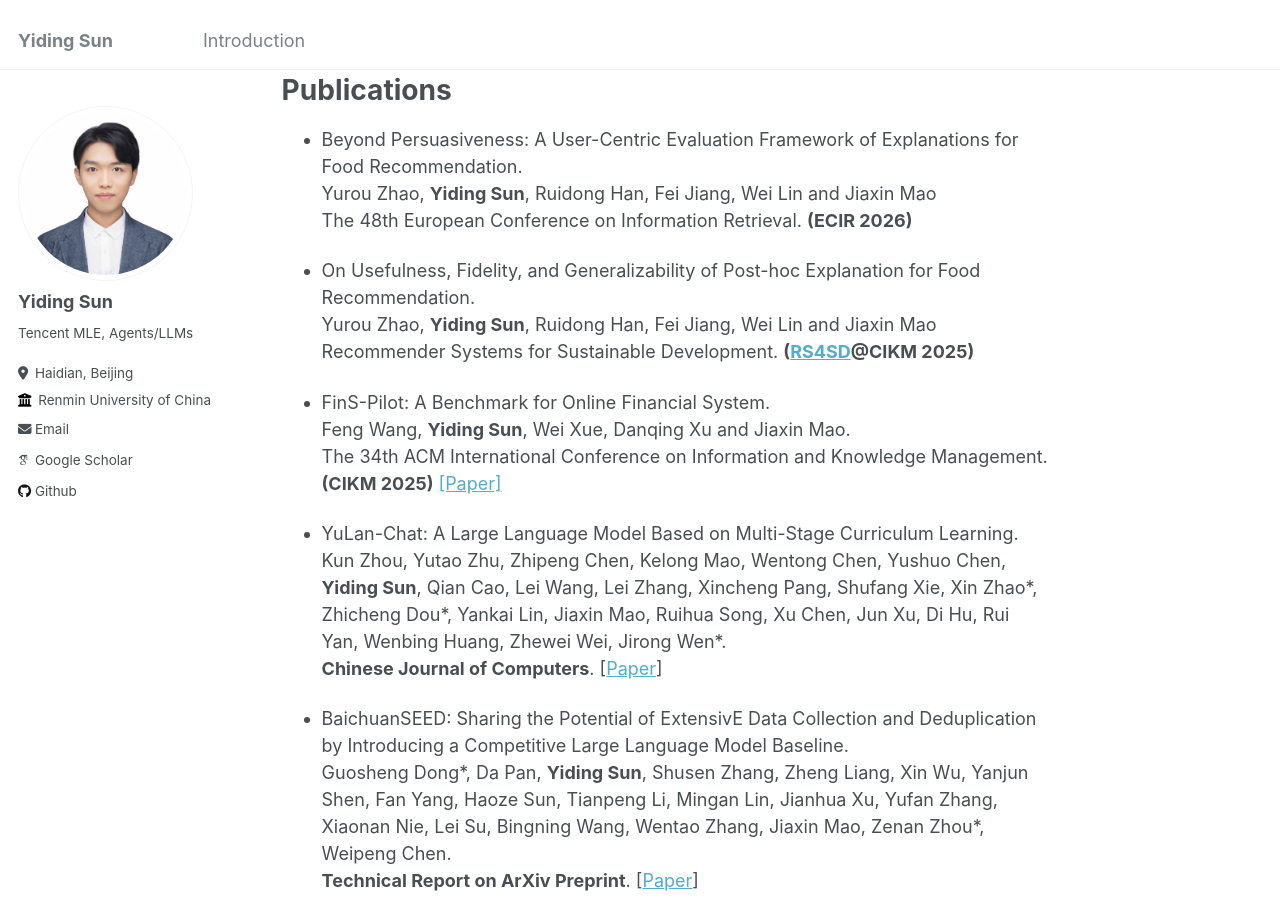
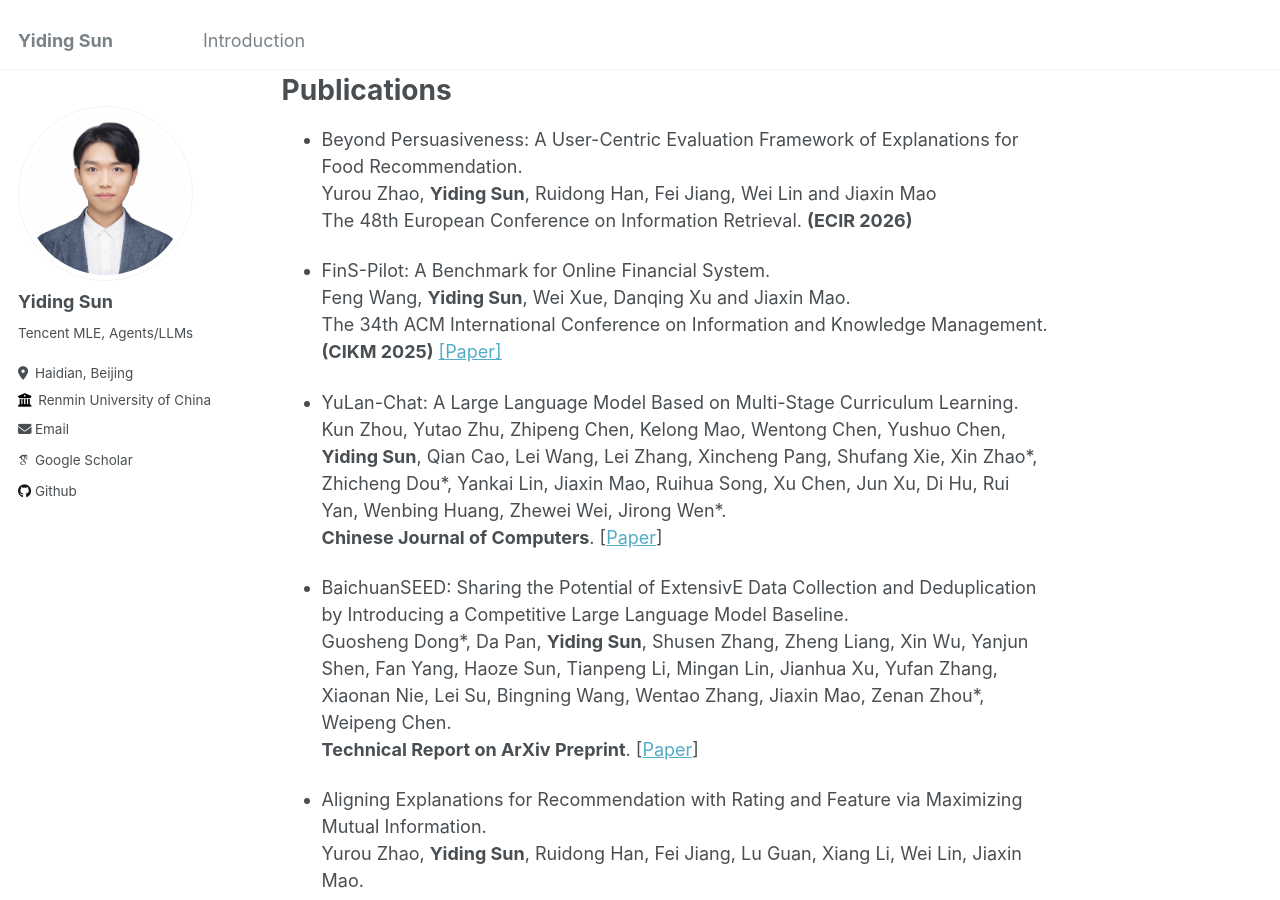
Before and after one commit to Emanual20/Emanual20.github.io, a Jekyll site: the page built from _pages/about.md, in a window 1280 px wide and 900 px high, scrolled down 310 px. Built offline with Jekyll 4.4.1, drawn with Linux system fonts in a browser that asks for light colours; some web fonts are replaced.

Commit message:
Update about.md

```diff
--- a/_pages/about.md
+++ b/_pages/about.md
@@ -18,10 +18,6 @@ Publications
 * Beyond Persuasiveness: A User-Centric Evaluation Framework of Explanations for Food Recommendation. \
 Yurou Zhao, **Yiding Sun**, Ruidong Han, Fei Jiang, Wei Lin and Jiaxin Mao \
 The 48th European Conference on Information Retrieval. **(ECIR 2026)**
-
-* On Usefulness, Fidelity, and Generalizability of Post-hoc Explanation for Food Recommendation. \
-Yurou Zhao, **Yiding Sun**, Ruidong Han, Fei Jiang, Wei Lin and Jiaxin Mao \
-Recommender Systems for Sustainable Development. **([RS4SD](https://rs4sd-workshop.github.io/)@CIKM 2025)**
 
 * FinS-Pilot: A Benchmark for Online Financial System. \
 Feng Wang, **Yiding Sun**, Wei Xue, Danqing Xu and Jiaxin Mao. \
```
